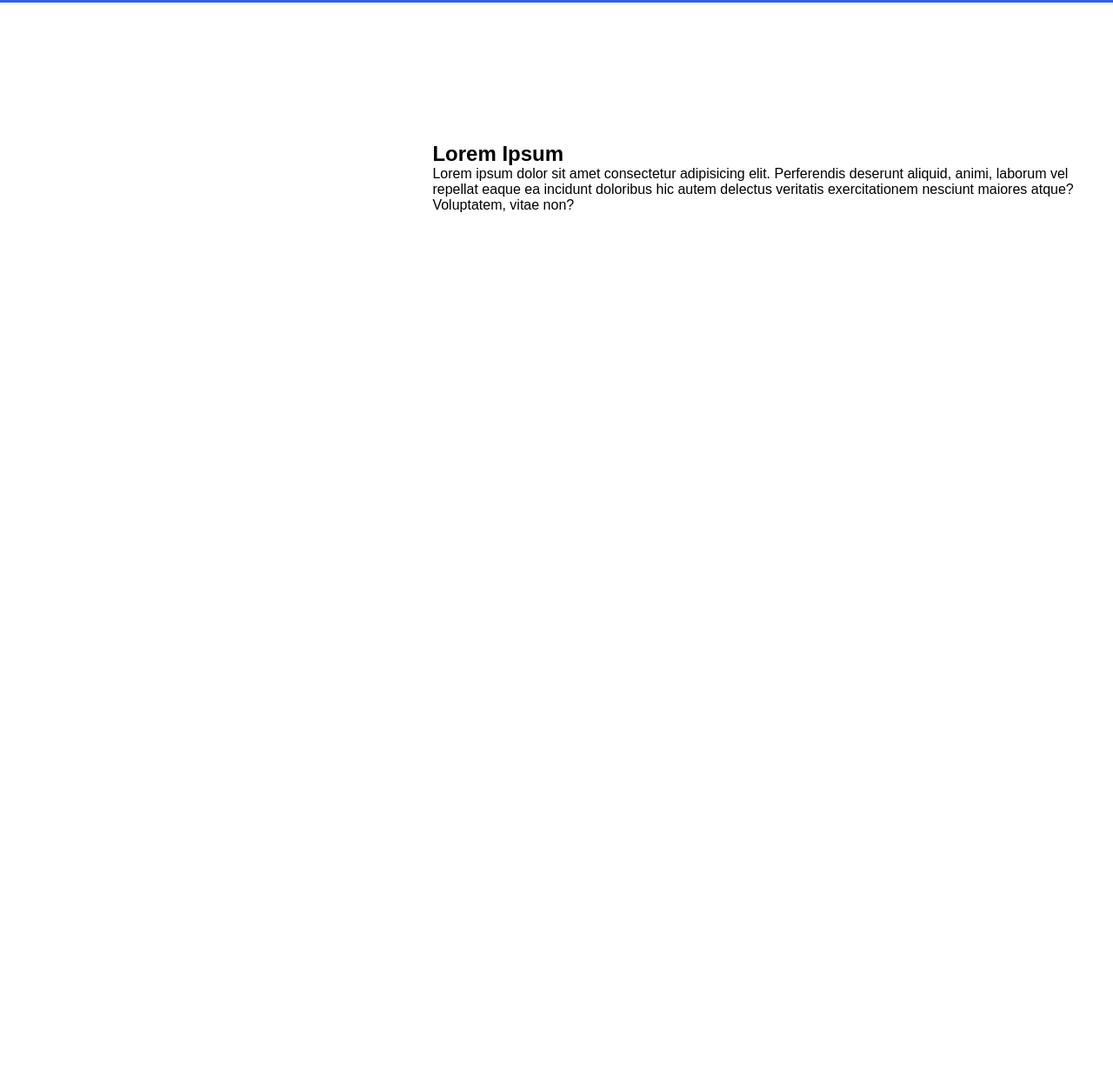
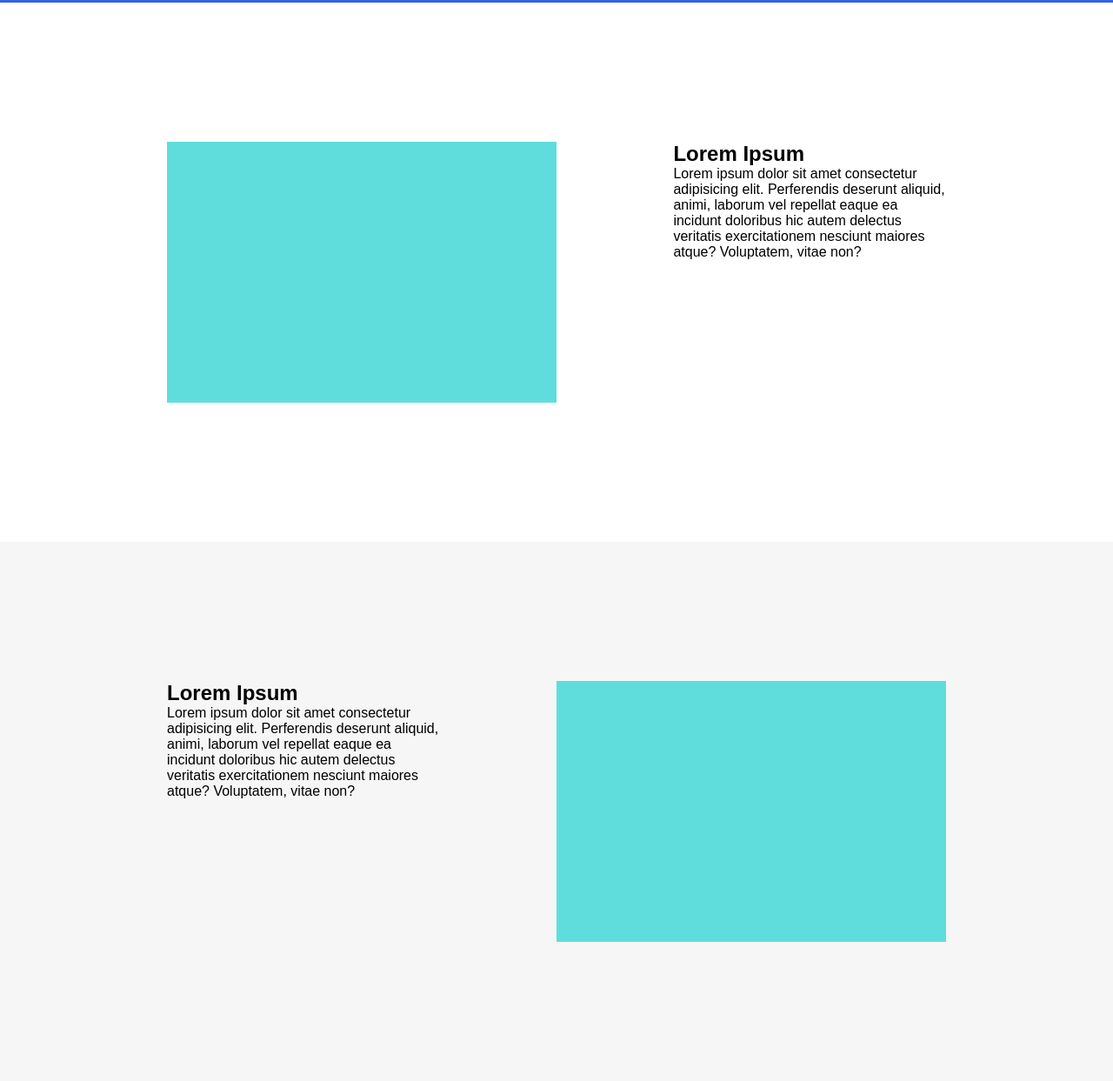
Before and after one commit to mlietti1/htmlcss-struttura-discord, a plain HTML site: page index.html in a window 1280 px wide. Shown: the part 622-1865 px from the top of the page at 87% size. Before the commit the page ends 1027 px from the top, so only its background shows below. Drawn offline with Linux system fonts and the light colour scheme.

Commit message:
added grey section in main

```diff
--- a/css/style.css
+++ b/css/style.css
@@ -4,7 +4,9 @@
     box-sizing: border-box;
 }
 
-.debug
+.debug {
+    background-color: blueviolet;
+}
 
 .container {
     width: 70%;
@@ -41,8 +43,10 @@ header .logo {
 }
 
 main .jumbotron {
+    /* altezza da togliere */
     height: 545px;
     text-align: center;
+    /* img background */
     background-color: #3161e0;
 }
 
@@ -50,19 +54,24 @@ main .container.jumbotron {
     padding: 150px 0px;
 }
 
-main .block-1 {
+main .block {
     padding: 160px 0;
     display: flex;
     justify-content: space-between;
     align-items: flex-start;
-    gap: 15%;
 }
 
-main .block-1 .img {
+/* da sostituire con img */
+main .block .img {
     flex-basis: 50%;
+    height: 300px;
     background-color: rgb(95, 221, 221);
 }
 
-main .block1 .description {
+main .block .description {
     flex-basis: 35%;
 }
+
+main .grigio {
+    background-color: #f6f6f6;
+}
--- a/index.html
+++ b/index.html
@@ -48,13 +48,23 @@
                 </button>
             </section>
         </section>
-
-        <section class="container block-1">
-            <div class="img"></div>
-            <div class="description">
-                <h2>Lorem Ipsum</h2>
-                <p>Lorem ipsum dolor sit amet consectetur adipisicing elit. Perferendis deserunt aliquid, animi, laborum vel repellat eaque ea incidunt doloribus hic autem delectus veritatis exercitationem nesciunt maiores atque? Voluptatem, vitae non?</p>
-            </div>
+        <section class="bianco">
+            <section class="container block">
+                <div class="img"></div>
+                <div class="description">
+                    <h2>Lorem Ipsum</h2>
+                    <p>Lorem ipsum dolor sit amet consectetur adipisicing elit. Perferendis deserunt aliquid, animi, laborum vel repellat eaque ea incidunt doloribus hic autem delectus veritatis exercitationem nesciunt maiores atque? Voluptatem, vitae non?</p>
+                </div>
+            </section>
+        </section>
+        <section class="grigio">
+            <section class="container block">
+                <div class="description">
+                    <h2>Lorem Ipsum</h2>
+                    <p>Lorem ipsum dolor sit amet consectetur adipisicing elit. Perferendis deserunt aliquid, animi, laborum vel repellat eaque ea incidunt doloribus hic autem delectus veritatis exercitationem nesciunt maiores atque? Voluptatem, vitae non?</p>
+                </div>
+                <div class="img"></div>
+            </section>
         </section>
 
     </main>
```
